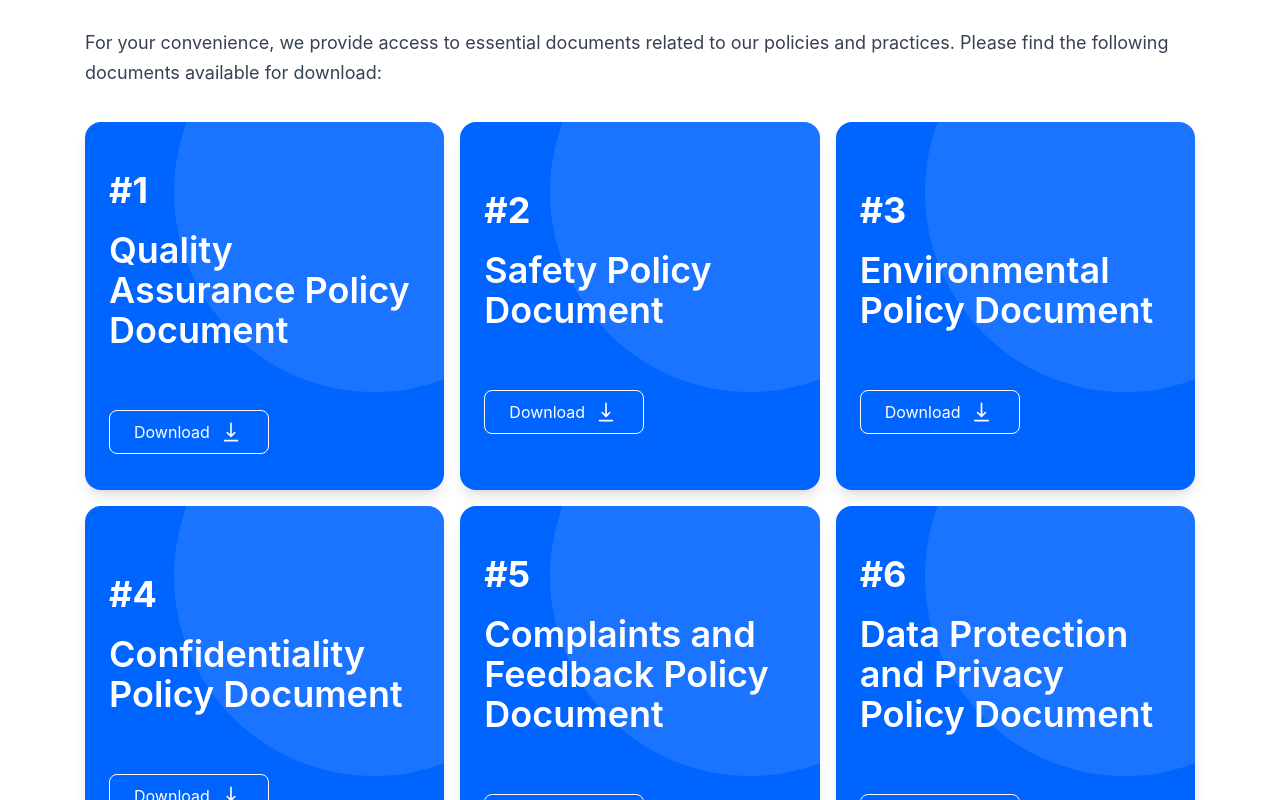
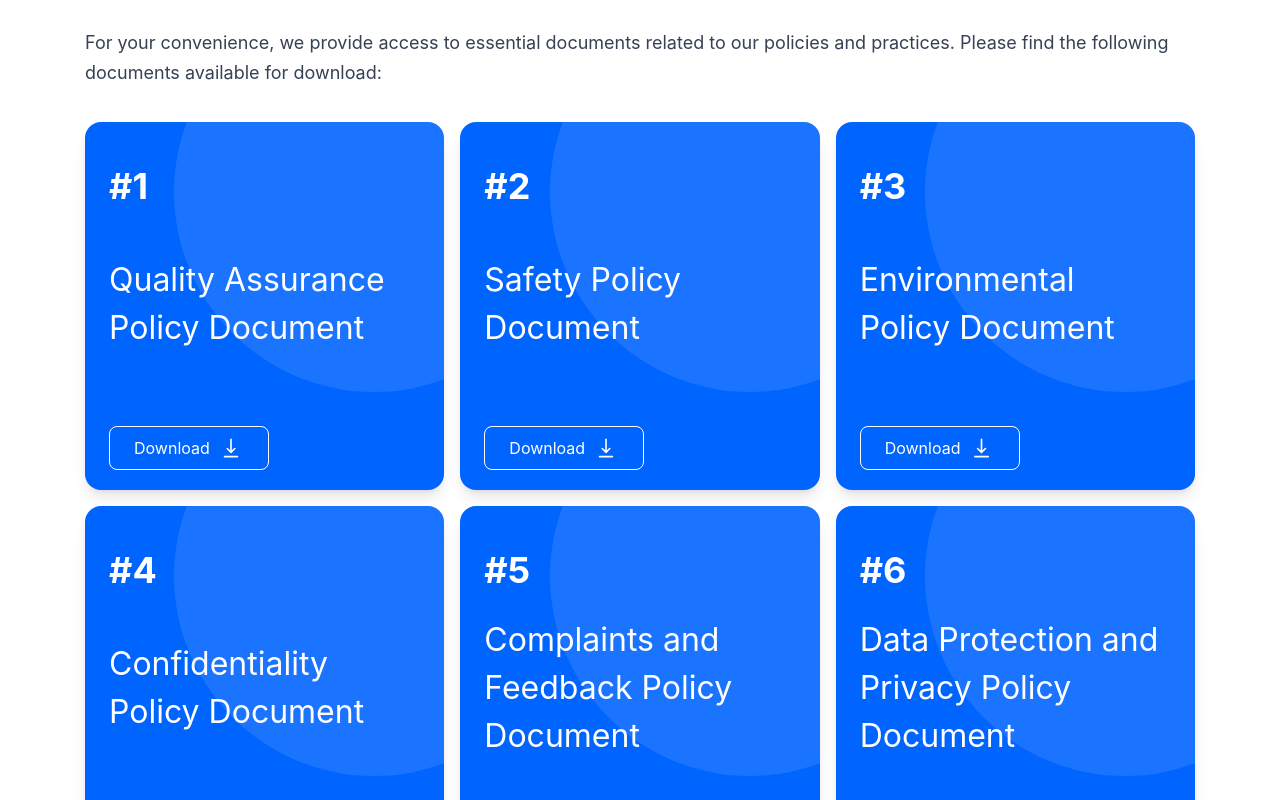
Before and after one commit to tharanga-madurapperuma/statewide-geotechnical_construction-site, a React (Vite) app: page /resources in a window 1280 px wide. Shown: the part 2740-3540 px from the top of the page. Built offline with nearby package versions, Linux system fonts and the light colour scheme.

Commit message:
updated hight

```diff
--- a/src/components/card-documentation/CardDocumentation.jsx
+++ b/src/components/card-documentation/CardDocumentation.jsx
@@ -2,14 +2,23 @@ import React from "react";
 
 const DocumentCard = ({ image, title, number }) => {
   return (
-        <div className="relative w-full h-[368px] bg-blue-600 rounded-2xl flex flex-col items-left justify-center text-white px-6 shadow-lg overflow-hidden">
+    <div className="relative w-full h-[300px] lg:h-[368px] sm:h-[400px] md:h-[500px] sm:pb-[20px] bg-blue-600 rounded-2xl flex flex-col items-left justify-between text-white px-6 py-4 shadow-lg overflow-hidden">
       {/* White Circular Shadow Effect */}
       <div className="absolute top-[-130px] right-[-130px] w-[400px] h-[400px] bg-white/10 rounded-full blur-1xl"></div>
       {/* Card Content */}
-            <span className="text-4xl font-bold text-left py-3">#{number}</span>
-            <h2 className="text-4xl font-semibold text-left mt-2 pb-9">
+      <div className="flex flex-col h-full justify-between">
+        {/* Row 1: Number */}
+        <div className="flex items-start mt-7">
+          <span className="text-4xl font-bold">#{number}</span>
+        </div>
+        {/* Row 2: Title */}
+        <div className="flex items-start">
+          <h2 className="md:text-[32px] sm:text-[20px] text-[20px] text-left">
             {title}
           </h2>
+        </div>
+        {/* Row 3: Button */}
+        <div className="flex items-start">
           <button className="mt-6 flex items-center gap-2 border border-white px-6 py-2 w-[160px] rounded-lg hover:bg-[#004BFF] transition">
             Download
             <img
@@ -19,6 +28,8 @@ const DocumentCard = ({ image, title, number }) => {
             />
           </button>
         </div>
+      </div>
+    </div>
   );
 };
 
```
Lines whose indentation alone changed are shown as unchanged.
